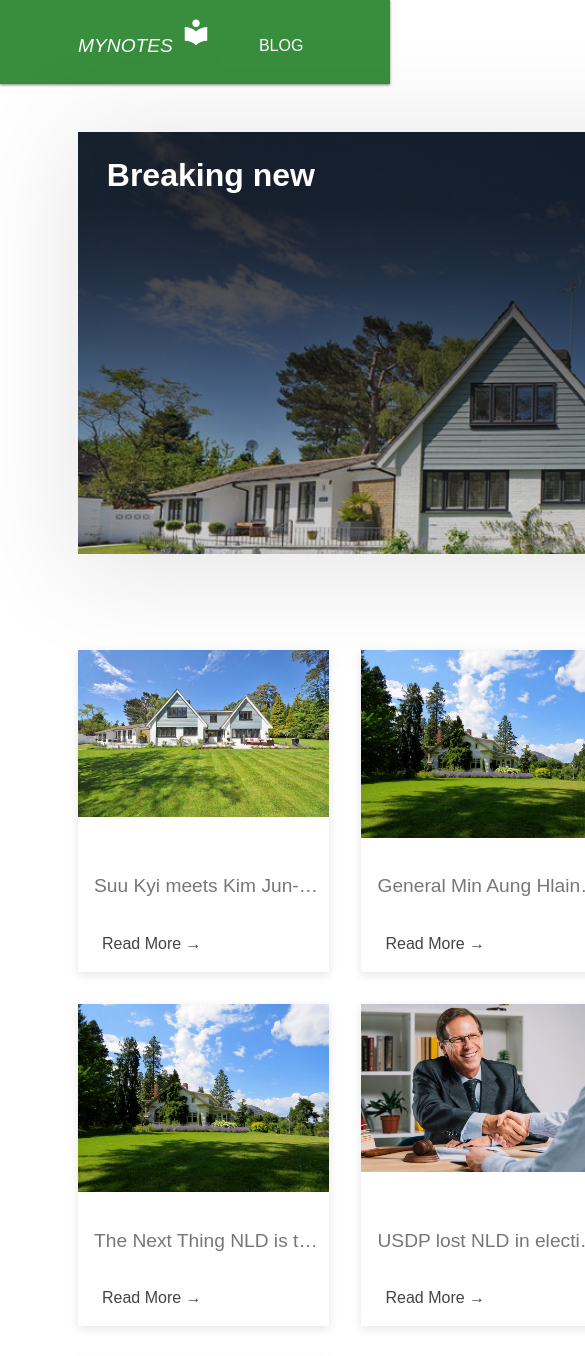
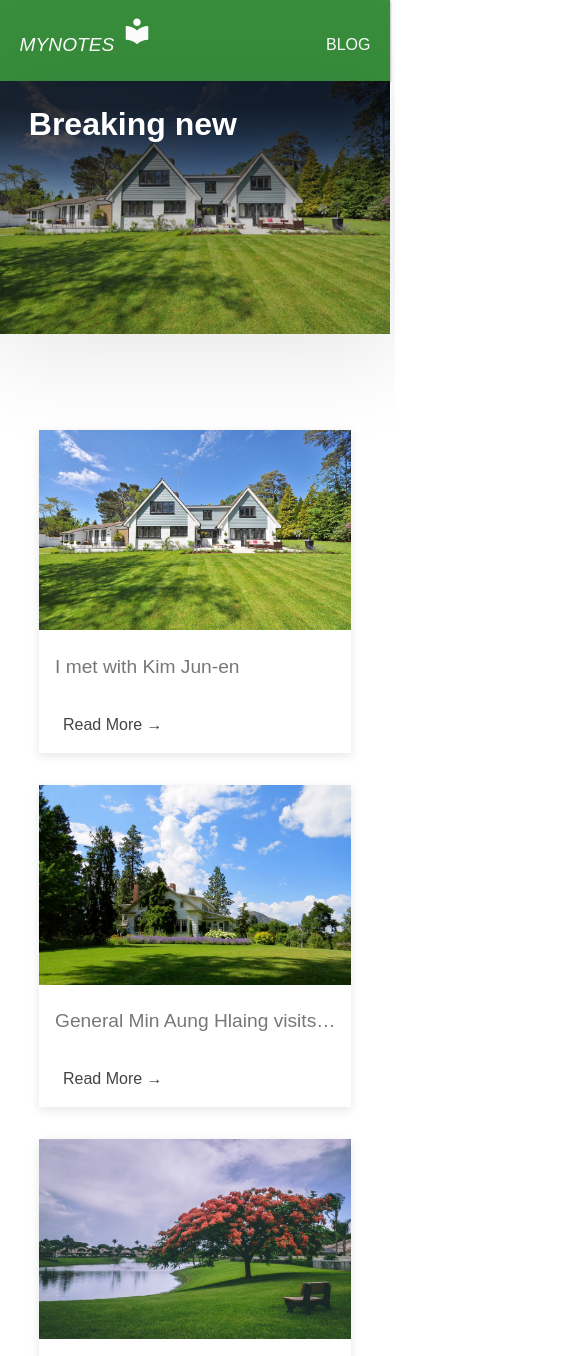
Before and after one commit to yanmoenaing118/note-nextjs, a Next.js app: page /posts in a window 390 px wide. Shown: the top 1356 px of the page, 585 px wide, since content can reach past the window. Built offline with nearby package versions, Linux system fonts and the light colour scheme.

Commit message:
mobile res

```diff
--- a/package.json
+++ b/package.json
@@ -21,8 +21,7 @@
     "react": "^17.0.1",
     "react-dom": "^17.0.1",
     "react-icons": "^3.11.0",
-    "react-reveal": "^1.2.2",
-    "theme-ui": "^0.3.3"
+    "react-reveal": "^1.2.2"
   },
   "devDependencies": {}
 }
--- a/src/components/Layout/Layout.module.scss
+++ b/src/components/Layout/Layout.module.scss
@@ -1,7 +1,2 @@
 .main {
-  width: 60%;
-  margin: auto;
-  display: grid;
-  margin-top: 3rem;
-  grid-template-columns: repeat(12, calc(1102px / 12));
 }
--- a/src/components/Layout/Nav/nav.module.scss
+++ b/src/components/Layout/Nav/nav.module.scss
@@ -1,10 +1,11 @@
 .Header {
   background-color: var(--primary-color);
+  width: 100%;
   box-shadow: rgba(0, 0, 0, 0.3) 0px 1px 3px, rgba(0, 0, 0, 0.24) 0px 1px 2px;
 }
 
 .Nav {
-  margin: auto;
+  margin: 0 auto;
   display: flex;
   align-items: center;
   justify-content: space-between;
@@ -12,6 +13,17 @@
   width: 60%;
   padding: 0.4rem 0;
   padding-top: 1rem;
+  @media screen and (max-width: 782px) {
+    width: 80%;
+  }
+
+  @media screen and (max-width: 480px) {
+    width: 90%;
+  }
+
+  @media screen and (max-width: 360px) {
+    width: 100%;
+  }
   h2 {
     cursor: pointer;
     display: flex;
@@ -32,7 +44,6 @@
 }
 
 .right {
-  margin: 1rem;
   display: flex;
   align-items: center;
   a {
--- a/src/components/Notes/NewNote/NewNoteButton/NewNoteButton.module.scss
+++ b/src/components/Notes/NewNote/NewNoteButton/NewNoteButton.module.scss
@@ -1,5 +1,4 @@
 .NewNoteButton {
-  grid-column: 1 / span 2;
   align-self: start;
   background-color: #fff;
   padding: 1rem;
@@ -9,6 +8,8 @@
   cursor: pointer;
   box-shadow: 0 2px 5px rgba(#000, 0.1);
   color: var(--primary-color);
+  width: 200px;
+  margin: 1rem auto;
 
   span {
     display: flex;
--- a/src/components/Posts/HeadLinePost/HeadLinePost.module.scss
+++ b/src/components/Posts/HeadLinePost/HeadLinePost.module.scss
@@ -1,6 +1,4 @@
 .HeadLinePost {
-  grid-column: 1 / -1;
-  grid-row: 1 / 2;
   position: relative;
   margin-bottom: 6rem;
 }
@@ -50,11 +48,23 @@
   top: 0;
   left: 0;
   width: 100%;
-  height: 50vh;
+  height: 58vh;
   --color: transparent;
 
   &:hover {
     --color: #ccc;
+  }
+
+  @media screen and (max-width: 782px) {
+    height: 40vh;
+  }
+
+  @media screen and (max-width: 480px) {
+    height: 30vh;
+  }
+
+  @media screen and (max-width: 360px) {
+    height: 20vh;
   }
 }
 
--- a/src/components/Posts/PostDetail/PostDetail.js
+++ b/src/components/Posts/PostDetail/PostDetail.js
@@ -3,7 +3,9 @@ import { MdSupervisorAccount } from "react-icons/md";
 import classes from "./PostDetail.module.scss";
 
 const PostDetail = (props) => {
-  const paras = props.post.body.split("\n").map((str) => <p>{str}</p>);
+  const paras = props.post.body
+    .split("\n")
+    .map((str, i) => <p key={i}>{str}</p>);
   return (
     <div className={classes.PostDetail}>
       <div>
--- a/src/components/Posts/Posts.module.scss
+++ b/src/components/Posts/Posts.module.scss
@@ -1,7 +1,8 @@
 .Posts {
-  grid-column: 1 / -1;
+  width: 80%;
+  margin: 0 auto;
   display: grid;
-  grid-template-columns: repeat(auto-fill, minmax(200px, 1fr));
+  grid-template-columns: repeat(auto-fill, minmax(280px, 1fr));
   grid-column-gap: 2rem;
   grid-row-gap: 2rem;
   justify-content: center;
```
Also changed, not shown: src/components/Notes/Notes.module.scss (+14 -2 lines), src/components/Posts/PostDetail/PostDetail.module.scss (+14 -1 lines), lib/posts.js, 1 other file (tests, documents, lock files or other folders).
